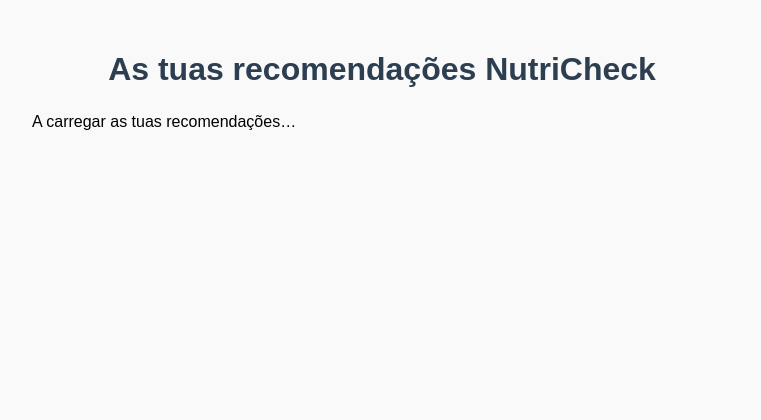
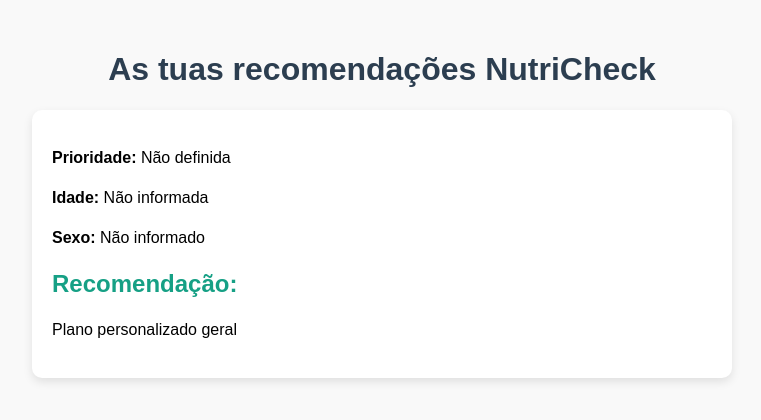
Before and after one commit to Gustavo-sou5a/NutriCheck, a plain HTML site: page recomendacoes.html in a window 1280 px wide. Shown: the whole page, without its empty margins (258-1019 px from the left). Drawn offline with Linux system fonts and the light colour scheme.

Commit message:
Fix - i not defined

```diff
--- a/recomendacoes.html
+++ b/recomendacoes.html
@@ -47,6 +47,7 @@
         const AT_RISK = 1; // the answer given by the person suggest that it can be at risk on this parameter
 
         var riskFactors = [];
+        var i = 0;
         while (riskFactors.length < MAX_NUM_RECOMMENDATIONS && i < NUM_RISK_FACTORS) {
           if (answers[i] == AT_RISK) {
             riskFactors.push(i+1); // adds the index of the factor. if i=0, it means we're adding the information related to var1, which is sleep
```
